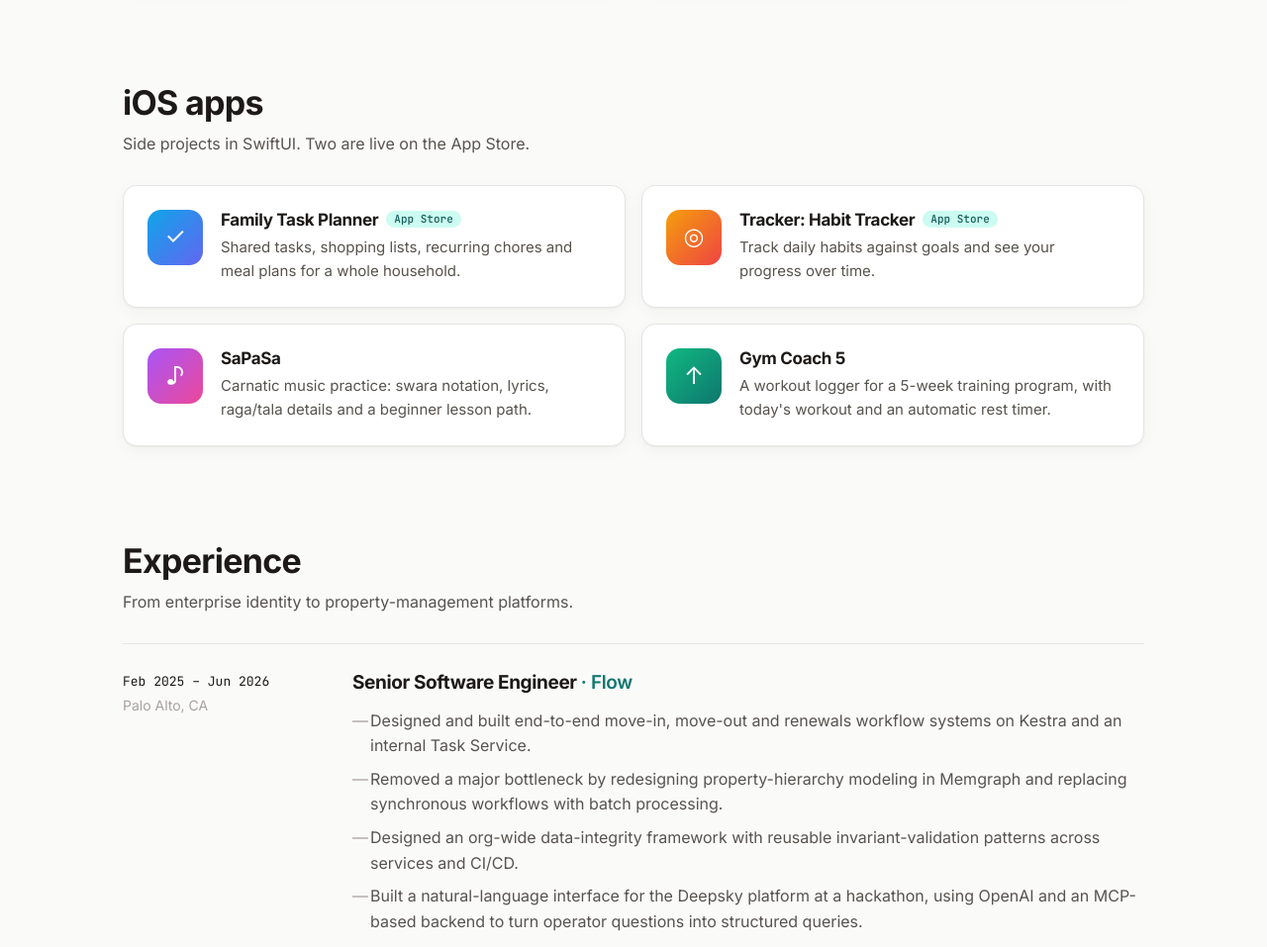
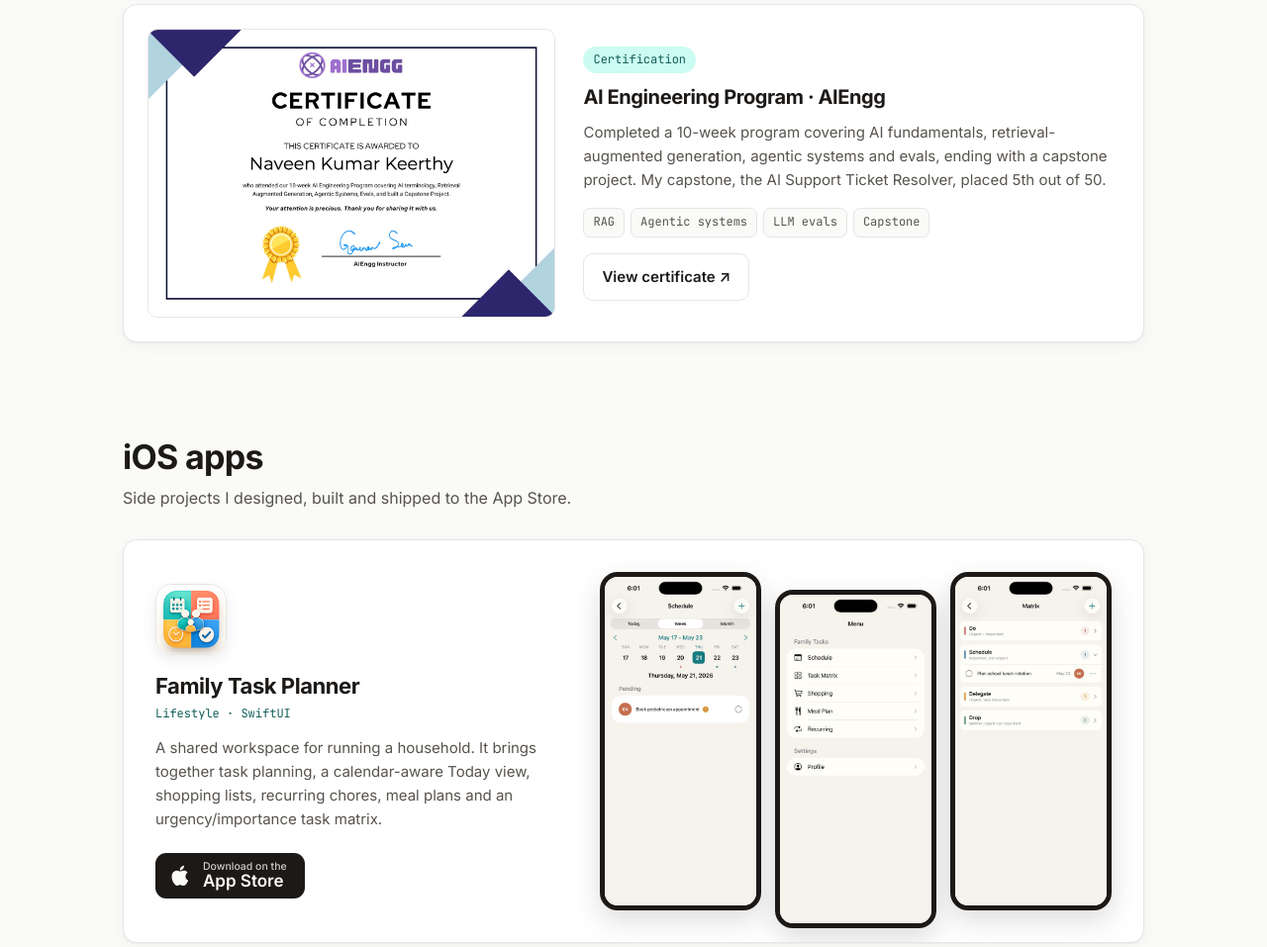
Before and after one commit to bee-honey/bee-honey.github.io, a plain HTML site: page index.html in a window 1280 px wide. Shown: the part 2059-3016 px from the top of the page at 99% size. Drawn offline with Linux system fonts and the light colour scheme.

Commit message:
Add AIEngg certificate, fix capstone placement, showcase App Store apps
Co-Authored-By: Claude Opus 5.5 <noreply@anthropic.com>

```diff
--- a/index.html
+++ b/index.html
@@ -95,11 +95,11 @@
 
         <article class="card feature">
           <div class="card-top">
-            <span class="tag accent">RAG · Top 7 of 50</span>
+            <span class="tag accent">RAG · Capstone, 5th of 50</span>
             <a class="ext" href="https://github.com/bee-honey/ai-support-ticket-resolver" target="_blank" rel="noopener" aria-label="AI Support Ticket Resolver on GitHub">↗</a>
           </div>
           <h3>AI Support Ticket Resolver</h3>
-          <p>A RAG assistant that retrieves past tickets and documentation and writes grounded resolutions with source citations. It was selected as a Top 7 capstone project out of 50 submissions.</p>
+          <p>A RAG assistant that retrieves past tickets and documentation and writes grounded resolutions with source citations. It was the capstone project for my AI Engineering program and placed 5th out of 50 submissions.</p>
           <ul class="bullets">
             <li>Full pipeline: ingestion, chunking, embeddings, query rewriting, relevance gating</li>
             <li>Evaluated on faithfulness, answer relevancy, citation validity, abstention, latency and token cost</li>
@@ -146,6 +146,18 @@
           <p>Turns any photo into a printable connect-the-dots puzzle. It extracts an outline, places dots based on curvature, numbers the sequence, and exports a PDF with an answer key. Optional AI judges tune the difficulty.</p>
           <ul class="chips"><li>Python</li><li>FastAPI</li><li>OpenCV</li></ul>
         </article>
+        <article class="card cert">
+          <a class="cert-img" href="assets/AIEngg-Certificate.pdf" target="_blank" rel="noopener" aria-label="View AI Engineering certificate (PDF)">
+            <img src="assets/aiengg-certificate.jpg" alt="AIEngg certificate of completion awarded to Naveen Kumar Keerthy" loading="lazy" width="1400" height="990">
+          </a>
+          <div class="cert-body">
+            <span class="tag accent">Certification</span>
+            <h3>AI Engineering Program · AIEngg</h3>
+            <p>Completed a 10-week program covering AI fundamentals, retrieval-augmented generation, agentic systems and evals, ending with a capstone project. My capstone, the AI Support Ticket Resolver, placed 5th out of 50.</p>
+            <ul class="chips"><li>RAG</li><li>Agentic systems</li><li>LLM evals</li><li>Capstone</li></ul>
+            <a class="btn" href="assets/AIEngg-Certificate.pdf" target="_blank" rel="noopener">View certificate ↗</a>
+          </div>
+        </article>
       </div>
     </section>
 
@@ -153,37 +165,43 @@
     <section id="apps" class="section wrap">
       <div class="section-head">
         <h2>iOS apps</h2>
-        <p>Side projects in SwiftUI. Two are live on the App Store.</p>
+        <p>Side projects I designed, built and shipped to the App Store.</p>
       </div>
-      <div class="grid apps">
-        <a class="card app" href="https://apps.apple.com/us/app/family-task-planner/id6771995830" target="_blank" rel="noopener">
-          <span class="app-icon" style="--c1:#0ea5e9;--c2:#6366f1">✓</span>
-          <div>
-            <h3>Family Task Planner <span class="badge">App Store</span></h3>
-            <p>Shared tasks, shopping lists, recurring chores and meal plans for a whole household.</p>
+      <div class="apps">
+        <article class="card showcase">
+          <div class="app-info">
+            <img class="app-icon" src="assets/apps/family-icon.jpg" alt="" width="72" height="72">
+            <h3>Family Task Planner</h3>
+            <p class="app-sub">Lifestyle · SwiftUI</p>
+            <p>A shared workspace for running a household. It brings together task planning, a calendar-aware Today view, shopping lists, recurring chores, meal plans and an urgency/importance task matrix.</p>
+            <a class="store-btn" href="https://apps.apple.com/us/app/family-task-planner/id6771995830" target="_blank" rel="noopener">
+              <svg viewBox="0 0 24 24" aria-hidden="true"><path fill="currentColor" d="M16.4 12.6c0-2.6 2.1-3.8 2.2-3.9-1.2-1.8-3.1-2-3.7-2-1.6-.2-3.1.9-3.9.9-.8 0-2-.9-3.4-.9-1.7 0-3.3 1-4.2 2.6-1.8 3.1-.5 7.7 1.3 10.2.9 1.2 1.9 2.6 3.2 2.6 1.3-.1 1.8-.8 3.3-.8 1.6 0 2 .8 3.4.8 1.4 0 2.3-1.3 3.1-2.5 1-1.4 1.4-2.8 1.4-2.9 0 0-2.7-1-2.7-4.1zM13.9 4.9c.7-.9 1.2-2 1-3.2-1 0-2.3.7-3 1.6-.7.8-1.2 2-1.1 3.1 1.2.1 2.3-.6 3.1-1.5z"/></svg>
+              <span><small>Download on the</small>App Store</span>
+            </a>
           </div>
-        </a>
-        <a class="card app" href="https://apps.apple.com/us/app/tracker-simple-habit-tracker/id6596777457" target="_blank" rel="noopener">
-          <span class="app-icon" style="--c1:#f59e0b;--c2:#ef4444">◎</span>
-          <div>
-            <h3>Tracker: Habit Tracker <span class="badge">App Store</span></h3>
-            <p>Track daily habits against goals and see your progress over time.</p>
+          <div class="phones">
+              <img src="assets/apps/family-1.jpg" alt="Weekly schedule view" loading="lazy">
+              <img src="assets/apps/family-2.jpg" alt="App menu" loading="lazy">
+              <img src="assets/apps/family-3.jpg" alt="Task matrix" loading="lazy">
           </div>
-        </a>
-        <a class="card app" href="https://github.com/bee-honey/SaPaSa" target="_blank" rel="noopener">
-          <span class="app-icon" style="--c1:#a855f7;--c2:#ec4899">♪</span>
-          <div>
-            <h3>SaPaSa</h3>
-            <p>Carnatic music practice: swara notation, lyrics, raga/tala details and a beginner lesson path.</p>
+        </article>
+        <article class="card showcase">
+          <div class="app-info">
+            <img class="app-icon" src="assets/apps/tracker-icon.jpg" alt="" width="72" height="72">
+            <h3>Tracker: Simple Habit Tracker</h3>
+            <p class="app-sub">Lifestyle · Swift</p>
+            <p>Track daily habits and routines against goals you set for each day, log entries with notes, and see your progress over time on an activity calendar.</p>
+            <a class="store-btn" href="https://apps.apple.com/us/app/tracker-simple-habit-tracker/id6596777457" target="_blank" rel="noopener">
+              <svg viewBox="0 0 24 24" aria-hidden="true"><path fill="currentColor" d="M16.4 12.6c0-2.6 2.1-3.8 2.2-3.9-1.2-1.8-3.1-2-3.7-2-1.6-.2-3.1.9-3.9.9-.8 0-2-.9-3.4-.9-1.7 0-3.3 1-4.2 2.6-1.8 3.1-.5 7.7 1.3 10.2.9 1.2 1.9 2.6 3.2 2.6 1.3-.1 1.8-.8 3.3-.8 1.6 0 2 .8 3.4.8 1.4 0 2.3-1.3 3.1-2.5 1-1.4 1.4-2.8 1.4-2.9 0 0-2.7-1-2.7-4.1zM13.9 4.9c.7-.9 1.2-2 1-3.2-1 0-2.3.7-3 1.6-.7.8-1.2 2-1.1 3.1 1.2.1 2.3-.6 3.1-1.5z"/></svg>
+              <span><small>Download on the</small>App Store</span>
+            </a>
           </div>
-        </a>
-        <a class="card app" href="https://github.com/bee-honey/Trainer" target="_blank" rel="noopener">
-          <span class="app-icon" style="--c1:#10b981;--c2:#0f766e">↑</span>
-          <div>
-            <h3>Gym Coach 5</h3>
-            <p>A workout logger for a 5-week training program, with today's workout and an automatic rest timer.</p>
+          <div class="phones">
+              <img src="assets/apps/tracker-1.jpg" alt="Today's routine" loading="lazy">
+              <img src="assets/apps/tracker-2.jpg" alt="Habit history" loading="lazy">
+              <img src="assets/apps/tracker-3.jpg" alt="Activity calendar" loading="lazy">
           </div>
-        </a>
+        </article>
       </div>
     </section>
 
--- a/styles.css
+++ b/styles.css
@@ -154,7 +154,6 @@ ul, ol { margin: 0; padding: 0; }
 
 .grid { display: grid; gap: 16px; }
 .projects { grid-template-columns: repeat(auto-fill, minmax(min(100%, 320px), 1fr)); }
-.apps { grid-template-columns: repeat(auto-fill, minmax(min(100%, 440px), 1fr)); }
 
 .card {
   background: var(--surface); border: 1px solid var(--border); border-radius: var(--radius);
@@ -181,16 +180,48 @@ ul, ol { margin: 0; padding: 0; }
 .chips { list-style: none; display: flex; flex-wrap: wrap; gap: 6px; margin-top: auto; padding-top: 4px; }
 .chips li { font-family: var(--mono); font-size: 12px; padding: 4px 9px; border: 1px solid var(--border); border-radius: 7px; color: var(--muted); background: var(--bg); }
 
+/* CERTIFICATE */
+@media (min-width: 900px) { .projects .cert { grid-column: 1 / -1; } }
+.projects .cert { flex-direction: row; align-items: center; gap: 28px; }
+.cert-img { flex: 0 0 42%; display: block; border-radius: 10px; overflow: hidden; border: 1px solid var(--border); transition: transform .2s; }
+.cert-img:hover { transform: scale(1.01); }
+.cert-img img { display: block; width: 100%; height: auto; }
+.cert-body { display: flex; flex-direction: column; align-items: flex-start; gap: 12px; }
+.cert-body .chips { margin-top: 0; }
+.cert-body .btn { margin-top: 4px; }
+@media (max-width: 760px) { .projects .cert { flex-direction: column; align-items: stretch; } }
+
 /* APPS */
-.app { display: flex; gap: 18px; align-items: flex-start; transition: border-color .2s, transform .4s ease, opacity .5s ease; }
-.app:hover { border-color: var(--faint); transform: translateY(-2px); }
-.app-icon {
-  flex: none; width: 56px; height: 56px; border-radius: 14px; display: grid; place-items: center;
-  font-size: 24px; color: #fff; background: linear-gradient(135deg, var(--c1), var(--c2));
+.apps { display: grid; gap: 20px; }
+.showcase { display: grid; grid-template-columns: minmax(0, 1fr) minmax(0, 1.25fr); gap: 36px; align-items: center; padding: 32px; overflow: hidden; }
+.app-info { display: flex; flex-direction: column; align-items: flex-start; }
+.app-icon { width: 72px; height: 72px; border-radius: 17px; border: 1px solid var(--border); margin-bottom: 18px; box-shadow: 0 4px 14px rgb(0 0 0 / .08); }
+.app-info h3 { font-size: 22px; }
+.app-sub { font-family: var(--mono); font-size: 12px; color: var(--accent-text); margin-top: 6px; }
+.app-info p:not(.app-sub) { color: var(--muted); margin-top: 12px; font-size: 15px; }
+.store-btn {
+  display: inline-flex; align-items: center; gap: 10px; margin-top: 22px; padding: 8px 18px 8px 14px;
+  background: var(--text); color: var(--bg); border-radius: 11px; font-weight: 600; font-size: 17px; line-height: 1.1;
+  transition: transform .15s, background .15s;
 }
-.app h3 { font-size: 17px; display: flex; flex-wrap: wrap; align-items: center; gap: 8px; }
-.app p { color: var(--muted); font-size: 15px; margin-top: 6px; }
-.badge { font-family: var(--mono); font-size: 11px; font-weight: 500; letter-spacing: 0; padding: 2px 8px; border-radius: 999px; background: var(--accent-soft); color: var(--accent-text); }
+.store-btn:hover { transform: translateY(-1px); background: var(--accent); }
+.store-btn svg { width: 24px; height: 24px; }
+.store-btn small { display: block; font-size: 10.5px; font-weight: 500; opacity: .8; }
+.phones { display: grid; grid-template-columns: repeat(3, 1fr); gap: 14px; align-items: start; }
+.phones img {
+  width: 100%; height: auto; display: block; border-radius: 18px;
+  border: 5px solid #1c1917; background: #1c1917;
+  box-shadow: 0 10px 28px rgb(0 0 0 / .14);
+}
+.phones img:nth-child(2) { transform: translateY(18px); }
+@media (max-width: 860px) {
+  .showcase { grid-template-columns: 1fr; gap: 28px; padding: 24px; }
+  .phones img:nth-child(2) { transform: none; }
+}
+@media (max-width: 480px) {
+  .phones { gap: 8px; }
+  .phones img { border-width: 3px; border-radius: 12px; }
+}
 
 /* TIMELINE */
 .timeline { list-style: none; position: relative; }
```
Also changed, not shown: assets/aiengg-certificate.jpg (added), assets/apps/family-1.jpg (added), assets/apps/family-2.jpg (added), assets/apps/family-3.jpg (added), assets/apps/family-icon.jpg (added), assets/apps/tracker-1.jpg (added), assets/apps/tracker-2.jpg (added), assets/apps/tracker-3.jpg (added), assets/apps/tracker-icon.jpg (added), 1 other file.
